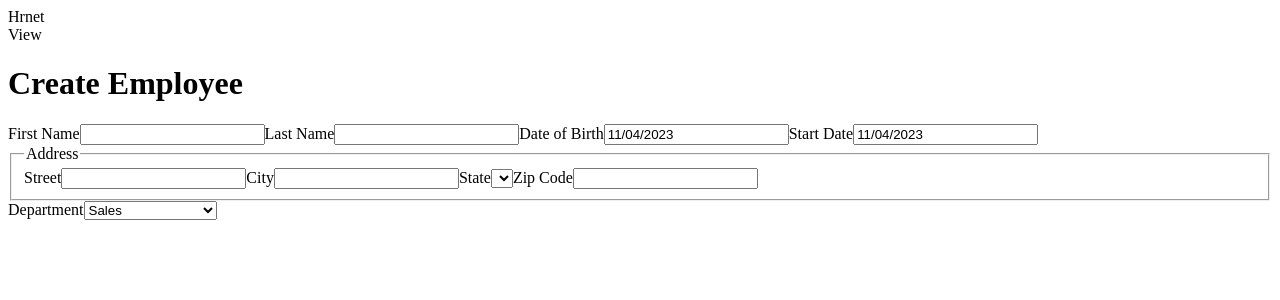
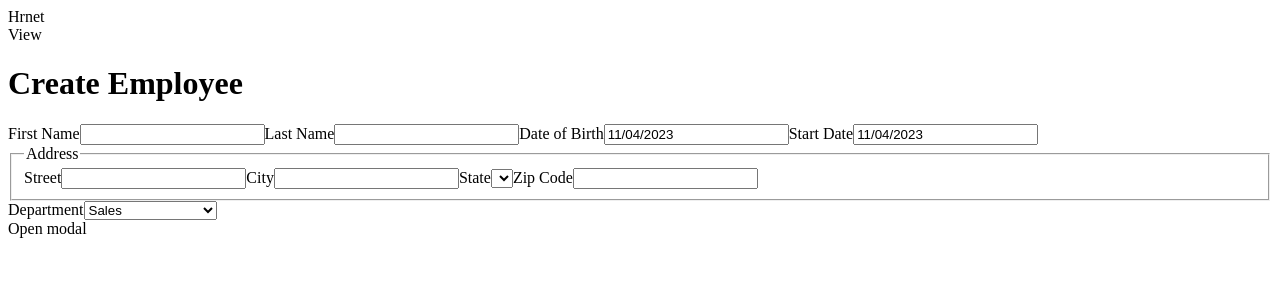
Before and after one commit to wodenp98/PaulVigneron_14_12042023, a React (Create React App) app: page / in a window 1280 px wide. Shown: the top 300 px of the page. Built offline with nearby package versions, Linux system fonts and the light colour scheme.

Commit message:
modal plugin is import

```diff
--- a/package.json
+++ b/package.json
@@ -6,6 +6,7 @@
     "@testing-library/jest-dom": "^5.16.5",
     "@testing-library/react": "^13.4.0",
     "@testing-library/user-event": "^13.5.0",
+    "@wodenp98/plugin-modal-react": "^0.2.0",
     "react": "^18.2.0",
     "react-datepicker": "^4.11.0",
     "react-dom": "^18.2.0",
--- a/public/index.html
+++ b/public/index.html
@@ -4,6 +4,10 @@
     <meta charset="utf-8" />
     <meta name="viewport" content="width=device-width, initial-scale=1" />
     <meta name="theme-color" content="#000000" />
+    <script
+      src="https://kit.fontawesome.com/a31756020a.js"
+      crossorigin="anonymous"
+    ></script>
     <meta
       name="description"
       content="Web site created using create-react-app"
--- a/src/pages/Home.jsx
+++ b/src/pages/Home.jsx
@@ -2,6 +2,8 @@ import React, { useState } from "react";
 import NavbarHome from "../components/NavbarHome";
 import DatePicker from "react-datepicker";
 import "react-datepicker/dist/react-datepicker.css";
+import Modal from "@wodenp98/plugin-modal-react";
+import { states } from "../data/states";
 
 const options = [
   { value: "sales", label: "Sales" },
@@ -13,7 +15,11 @@ const options = [
 
 const Home = () => {
   const [selectedOption, setSelectedOption] = useState(null);
+  const [modalIsOpen, setModalIsOpen] = useState(false);
 
+  const toggleModal = () => {
+    setModalIsOpen(!modalIsOpen);
+  };
   return (
     <>
       <NavbarHome />
@@ -48,7 +54,16 @@ const Home = () => {
               <input id="city" type="text" />
 
               <label for="state">State</label>
-              <select name="state" id="state"></select>
+              <select
+                value={selectedOption}
+                onChange={(event) => setSelectedOption(event.target.value)}
+              >
+                {states.map((state) => (
+                  <option key={state.value} value={state.value}>
+                    {state.label}
+                  </option>
+                ))}
+              </select>
 
               <label for="zip-code">Zip Code</label>
               <input id="zip-code" type="number" />
@@ -64,6 +79,16 @@ const Home = () => {
                 </option>
               ))}
             </select>
+
+            <div className="modal-btn" onClick={toggleModal}>
+              Open modal
+            </div>
+
+            {modalIsOpen && (
+              <Modal toggle={toggleModal}>
+                <h1>Employee Created!</h1>
+              </Modal>
+            )}
           </form>
         </div>
       </div>
```
Also changed, not shown: 1 other file (tests, documents, lock files or other folders).
